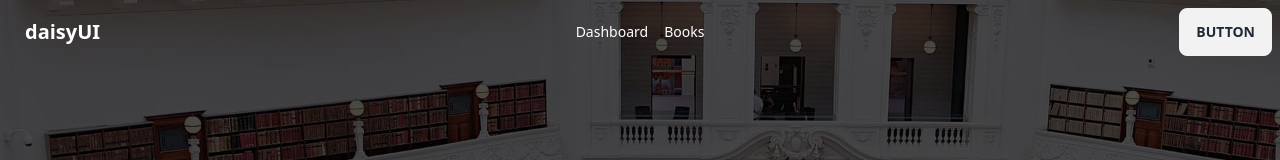
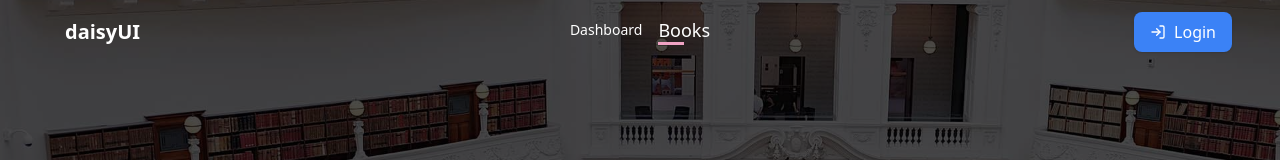
Before and after one commit to absiddik676/online-library, a React (Vite) app: page /books in a window 1280 px wide. Shown: the top 160 px of the page. Built offline with nearby package versions, Linux system fonts and the light colour scheme; no server answers; a web font is replaced by a local one.

Commit message:
all user show done

```diff
--- a/src/Layout/Dashboard.jsx
+++ b/src/Layout/Dashboard.jsx
@@ -1,5 +1,6 @@
 import React from 'react';
-import { Link, Outlet } from 'react-router-dom';
+import { Link, NavLink, Outlet } from 'react-router-dom';
+import { TbSquareRotatedFilled } from "react-icons/tb";
 
 const Dashboard = () => {
   return (
@@ -13,10 +14,19 @@ const Dashboard = () => {
         </div>
         <div className="drawer-side">
           <label htmlFor="my-drawer-2" className="drawer-overlay"></label>
-          <ul className="menu p-4 w-80 h-full bg-base-200 text-base-content">
+          <ul className="menu p-4 w-64 h-full bg-[#262626] text-white text-lg font-semibold">
             {/* Sidebar content here */}
-            <Link to='/dashboard/addbook'>Add Book</Link>
-            <li><a>Sidebar Item 2</a></li>
+            <NavLink to='/dashboard/addbook' className="mb-2">Add Book</NavLink>
+            <NavLink to='/dashboard/requested' className="mb-2">Requested Book</NavLink>
+            <NavLink to='/dashboard/alluser'>Manage User</NavLink>
+            <div className="flex items-center w-full mt-6">
+              <div className="border-t border-white  w-36 h-0 flex-1 mr-3"></div>
+              <TbSquareRotatedFilled className='text-white ' size={15} />
+              <TbSquareRotatedFilled className='text-white ' size={15} />
+              <div className="border-t border-white  h-0 flex-1 ml-3"></div>
+            </div>
+            <NavLink to='/'>Home</NavLink>
+            <NavLink to='/books'>Books</NavLink>
           </ul>
 
         </div>
--- /dev/null
+++ b/src/Routes/ActiveRoute.css
@@ -0,0 +1,35 @@
+.active {
+    position: relative;
+    display: inline-block;
+    padding-bottom: 5px;
+    font-size: 18px;
+    text-decoration: none;
+}
+
+.active::before {
+    content: '';
+    position: absolute;
+    width: 100%;
+    height: 3px;
+    bottom: 0;
+    left: 0;
+    background-color: #f0a3c3;
+    transition: all 0.3s ease-in-out;
+    transform-origin: center left;
+    transform: scaleX(0.5);
+}
+
+.active:hover::before {
+    transform-origin: center right;
+    transform: scaleX(1);
+    background-color: #e84c3d;
+}
+
+.active:active::before {
+    background-color: #f0ad4e;
+}
+
+.active:focus-visible::before {
+    background-color: #007bff;
+    transform: scaleX(1.2);
+}
--- /dev/null
+++ b/src/Routes/ActiveRoute.jsx
@@ -0,0 +1,19 @@
+/* eslint-disable no-unused-vars */
+/* eslint-disable react/prop-types */
+import React from 'react';
+import { NavLink } from "react-router-dom";
+import './ActiveRoute.css'
+const ActiveRoute = ({to,children}) => {
+    return (
+            <NavLink
+            to={to}
+            className={({ isActive, isPending }) =>
+                isPending ? "pending" : isActive ? "active" : ""
+            }
+        >
+           {children}
+        </NavLink>
+    );
+};
+
+export default ActiveRoute;
--- a/src/Routes/Route.jsx
+++ b/src/Routes/Route.jsx
@@ -9,6 +9,7 @@ import Signup from "../pages/Signup/Signup";
 import Dashboard from "../Layout/Dashboard";
 import AddBook from "../pages/Dashboard/Admin/AddBook/AddBook";
 import Books from "../pages/Books/Books";
+import AllUser from "../pages/Dashboard/Admin/AllUser/AllUser";
 
 const router = createBrowserRouter([
     {
@@ -40,6 +41,10 @@ const router = createBrowserRouter([
             {
                 path:'/dashboard/addbook',
                 element:<AddBook/>
+            },
+            {
+                path:'/dashboard/alluser',
+                element:<AllUser/>
             }
         ]
     }
--- a/src/pages/Dashboard/Admin/AddBook/AddBook.jsx
+++ b/src/pages/Dashboard/Admin/AddBook/AddBook.jsx
@@ -43,10 +43,8 @@ const AddBook = () => {
             <div className='flex justify-center items-center'>
                 <div className="flex items-center w-96 mt-6">
                     <div className="border-t-2 border-blue-800 w-36 h-0 flex-1 mr-3"></div>
-
                     <TbSquareRotatedFilled className='text-blue-800' />
                     <TbSquareRotatedFilled className='text-blue-800' />
-
                     <div className="border-t-2 border-blue-800 h-0 flex-1 ml-3"></div>
                 </div>
             </div>
--- /dev/null
+++ b/src/pages/Dashboard/Admin/AllUser/AllUser.jsx
@@ -0,0 +1,93 @@
+import { useQuery } from '@tanstack/react-query';
+import axios from 'axios';
+import React from 'react';
+import { FaTrash } from 'react-icons/fa';
+import { TbSquareRotatedFilled } from "react-icons/tb";
+import { MdPersonAdd } from 'react-icons/md';
+
+const AllUser = () => {
+    const { data: users = [], refetch } = useQuery(['user'], async () => {
+        const res = await axios.get(`http://localhost:80/linrayAPI/index.php?url=/alluser`)
+        return res.data
+    })
+    console.log(users);
+    return (
+        <div>
+            <h1 className='text-2xl font-semibold text-center mt-3'>Manage User</h1>
+            <div className='flex justify-center items-center'>
+                <div className="flex items-center w-96 mt-6">
+                    <div className="border-t-2 border-blue-800 w-36 h-0 flex-1 mr-3"></div>
+
+                    <TbSquareRotatedFilled className='text-blue-800' />
+                    <TbSquareRotatedFilled className='text-blue-800' />
+
+                    <div className="border-t-2 border-blue-800 h-0 flex-1 ml-3"></div>
+                </div>
+            </div>
+            <div>
+                <div className="overflow-x-auto">
+                    <table className="table">
+                        {/* head */}
+                        <thead>
+                            <tr>
+                                <th>ID</th>
+                                <th>Image</th>
+                                <th>Name</th>
+                                <th>Email</th>
+                                <th>Gender</th>
+                                <th>Action</th>
+                                <th>Action</th>
+                            </tr>
+                        </thead>
+                        <tbody>
+                            {
+                                users.map(user => <tr>
+                                    <td>
+                                        {user.id}
+                                    </td>
+                                    <td>
+                                        <div className="flex items-center space-x-3">
+                                            <div className="avatar">
+                                                <div className="mask mask-squircle w-12 h-12">
+                                                    <img src={user.img} alt="Avatar Tailwind CSS Component" />
+                                                </div>
+                                            </div>
+                                        </div>
+                                    </td>
+                                    <td>
+                                        {user.name}
+                                    </td>
+                                    <td>{user.email}</td>
+                                    <td>{user.gender}</td>
+                                    <td>
+                                        <button
+                                            className="inline-flex items-center px-3 py-2 text-sm font-medium text-white bg-blue-600 border border-transparent rounded-md hover:bg-blue-700 focus:outline-none focus:ring-2 focus:ring-offset-2 focus:ring-blue-500"
+                                        >
+                                            <MdPersonAdd className="-ml-0.5 mr-2 h-4 w-4" aria-hidden="true" />
+                                            Make Admin
+                                        </button>
+                                    </td>
+                                    <th>
+                                        <button
+                                            className="inline-flex items-center px-3 py-2 text-sm font-medium text-white bg-red-600 border border-transparent rounded-md hover:bg-red-700 focus:outline-none focus:ring-2 focus:ring-offset-2 focus:ring-red-500"
+                                        >
+                                            <FaTrash className="-ml-0.5 mr-2 h-4 w-4" aria-hidden="true" />
+                                            Delete
+                                        </button>
+                                    </th>
+                                </tr>)
+                            }
+
+
+
+                        </tbody>
+
+
+                    </table>
+                </div>
+            </div>
+        </div>
+    );
+};
+
+export default AllUser;
--- a/src/pages/Home/Banner/Banner.jsx
+++ b/src/pages/Home/Banner/Banner.jsx
@@ -27,7 +27,7 @@ const Banner = () => {
                     delay: 2500,
                     disableOnInteraction: false,
                 }}
-                speed={1200}
+                speed={1500}
                 pagination={{
                     clickable: true,
                 }}
--- a/src/pages/Navbar/Navbar.jsx
+++ b/src/pages/Navbar/Navbar.jsx
@@ -1,10 +1,17 @@
-import React from 'react';
-import { Link } from 'react-router-dom';
-
+import React, { useContext } from 'react';
+import { Link, NavLink } from 'react-router-dom';
+import ActiveRoute from '../../Routes/ActiveRoute';
+import { AuthContext } from '../../provider/AuthProvider';
+import { FiLogOut, FiLogIn } from 'react-icons/fi';
 const Navbar = () => {
+    const {user,logOut} = useContext(AuthContext)
+    const handleLogout = () =>{
+        logOut()
+    }
+    console.log(user);
     return (
-        <div>
-            <div className="navbar bg-base-100 z-50 fixed bg-transparent text-white">
+        <div className=''>
+            <div className="navbar pl-12 pr-12 bg-base-100 z-50 fixed bg-transparent text-white">
                 <div className="navbar-start">
                     <div className="dropdown">
                         <label tabIndex={0} className="btn btn-ghost lg:hidden">
@@ -12,20 +19,48 @@ const Navbar = () => {
                         </label>
                         <ul tabIndex={0} className="menu menu-sm dropdown-content mt-3 z-[1] p-2 shadow bg-base-100 rounded-box w-52">
 
-                            <Link to='/dashboard'>Dashboard</Link>
-                            <Link to='/dashboard'>Books</Link>
+                            <ActiveRoute to='/dashboard'>Dashboard</ActiveRoute>
+                            <ActiveRoute to='/dashboard'>Books</ActiveRoute>
                         </ul>
                     </div>
                     <a className="btn btn-ghost normal-case text-xl">daisyUI</a>
                 </div>
                 <div className="navbar-center hidden lg:flex">
                     <ul className="menu menu-horizontal gap-4 px-1">
-                        <Link to='/dashboard/addbook'>Dashboard</Link>
-                        <Link to='/books'>Books</Link>
+                        <ActiveRoute to='/dashboard/addbook'>Dashboard</ActiveRoute>
+                        <ActiveRoute to='/books'>Books</ActiveRoute>
                     </ul>
                 </div>
                 <div className="navbar-end">
-                    <a className="btn">Button</a>
+                {
+                  user ? <>
+                    <button
+                      className="flex items-center gap-2 bg-red-500 text-white px-4 py-2 rounded-lg shadow hover:bg-red-600"
+                      onClick={handleLogout}
+                    >
+                      <FiLogOut />
+                      <span>Logout</span>
+                    </button>
+                  </> : <>
+                    <Link to='/login'>
+                      <button
+                        className="flex items-center gap-2 bg-blue-500 text-white px-4 py-2 rounded-lg shadow hover:bg-blue-600"
+
+                      >
+                        <FiLogIn />
+                        <span>Login</span>
+                      </button>
+                    </Link>
+                  </>
+
+                }
+                {user ? <>
+                  <div className="avatar ml-6">
+                    <div className=" rounded-full ring ring-primary ring-offset-base-100 ring-offset-2 w-12">
+                      <img src={user?.photoURL} />
+                    </div>
+                  </div>
+                </> : ''}
                 </div>
             </div>
         </div>
```
